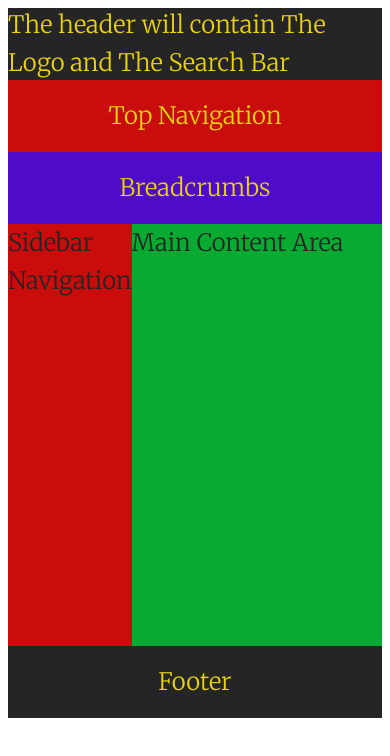
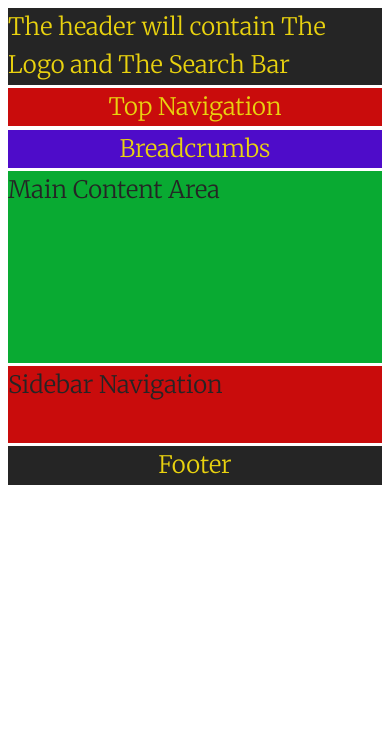
Before and after one commit to adriandobre2021/personal_project_emag, a plain HTML site: page index.html in a window 390 px wide. Drawn offline with Linux system fonts and the light colour scheme; a web font is replaced by a local one.

Commit message:
Made responsive

```diff
--- a/personal-project-emag.css
+++ b/personal-project-emag.css
@@ -9,6 +9,7 @@ body {
   display: grid;
   grid-template: "header header header header" 3em "topnav topnav topnav topnav" 3em "breadcrumbs breadcrumbs breadcrumbs breadcrumbs" 3em "sidenav main main main" 50vh "footer footer footer footer" 3em;
   grid-auto-columns: 1fr;
+  grid-gap: 0.2rem;
 }
 
 header {
@@ -52,3 +53,16 @@ main {
 footer {
   grid-area: footer;
 }
+@media only screen and (max-width: 550px) {
+  body {
+    grid-template-columns: 1fr;
+    grid-template-rows: 0.4fr 0.4fr 0.4fr 2.5fr 1fr 0.4fr;
+    grid-template-areas:
+      "header"
+      "topnav"
+      "breadcrumbs"
+      "main"
+      "sidenav"
+      "footer";
+  }
+}
```
